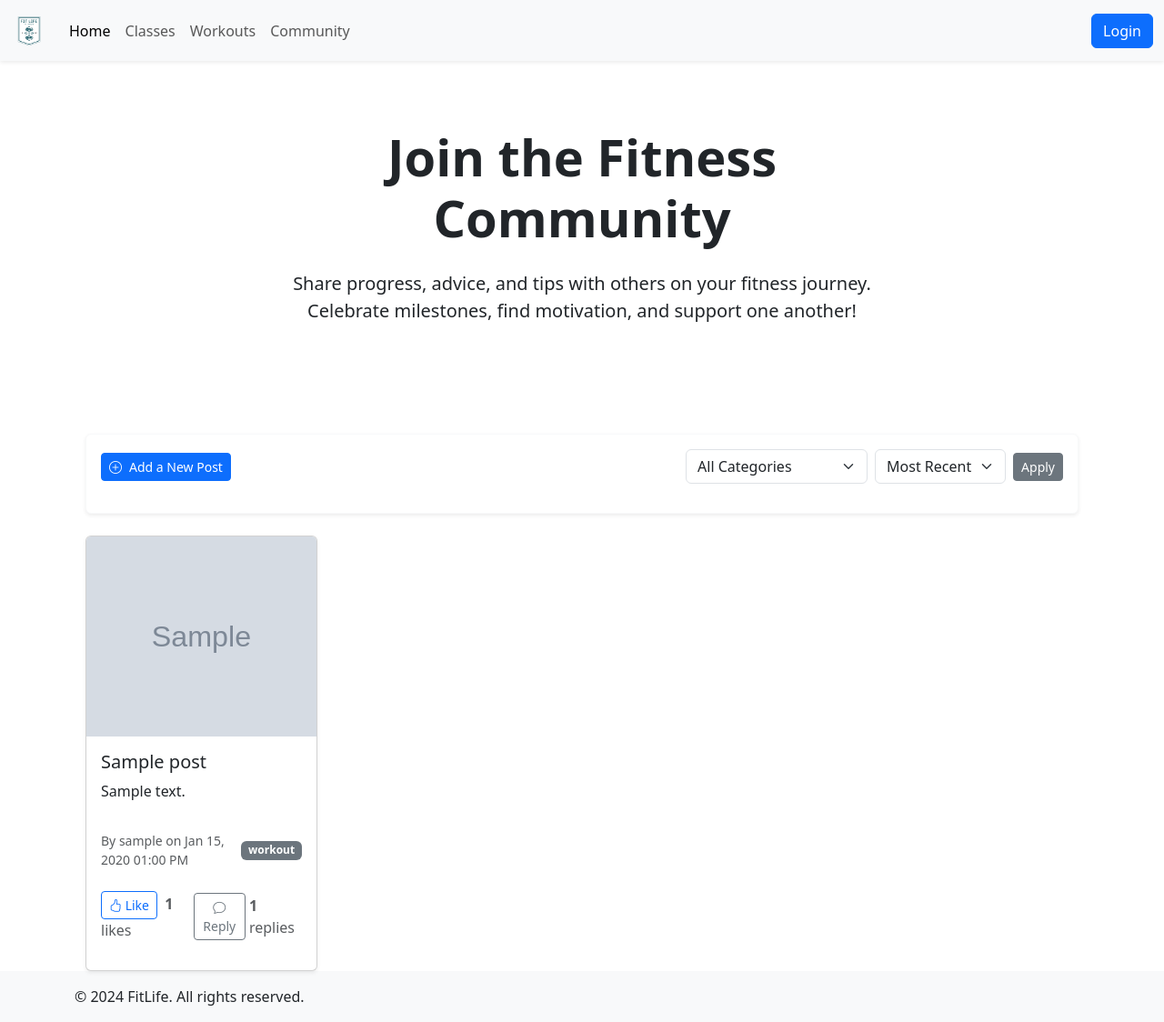
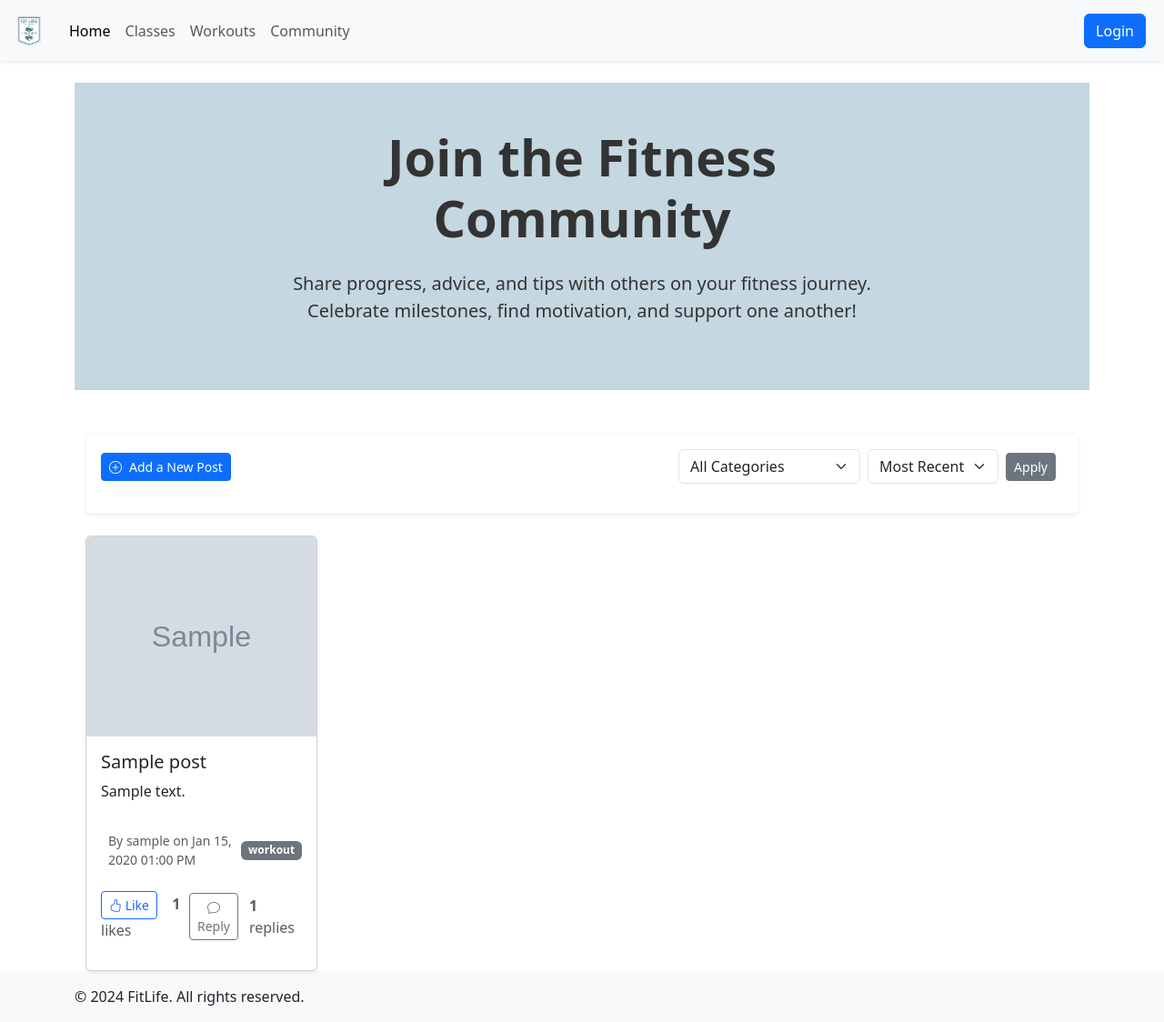
Before and after one commit to wakilsarfaraz/fitLifeContainer, a Django app: page /community/ in a window 1280 px wide. Shown: the whole page at 91% size. Run offline with Django 4.2, Linux system fonts and the light colour scheme; tables that the repository leaves empty hold one stand-in row (values such as "Sample post"); grey boxes marked "Sample" are stand-in pictures; some libraries are stand-ins or nearby versions.

Commit message:
coomunity style

```diff
--- a/community/static/css/styles.css
+++ b/community/static/css/styles.css
@@ -8,3 +8,17 @@
 
 .card-body .d-flex {
   margin-bottom: 0.5rem; /* Space between rows */
+}
+
+.btn {
+  margin-right: 0.5rem; /* Space between buttons */
+}
+
+.text-muted {
+  margin-left: 0.5rem; /* Space between text and icons */
+}
+
+.custom-bg-light-blue {
+  background-color: #c5d7e0;
+  color: #333;
+}
--- a/community/templates/community.html
+++ b/community/templates/community.html
@@ -92,9 +92,9 @@
                     {% csrf_token %}
                     <button type="submit" class="btn btn-outline-primary btn-sm me-1 like-button">
                       {% if user in post.liked_by %}
-                        <i class="bi bi-hand-thumbs-up-fill"></i> Unlike
+                        <i class="bi bi-hand-thumbs-up-fill icon-small"></i> Unlike
                       {% else %}
-                        <i class="bi bi-hand-thumbs-up"></i> Like
+                        <i class="bi bi-hand-thumbs-up icon-small"></i> Like
                       {% endif %}
                     </button>
                     <span class="text-muted"><strong>{{ post.likes_count }}</strong> likes</span>
@@ -102,14 +102,14 @@
                 </div>
                 <div class="d-flex align-items-center me-2">
                   <a href="{% url 'community:post_detail' post.id %}" class="btn btn-outline-secondary btn-sm me-1">
-                    <i class="bi bi-chat"></i> Reply
+                    <i class="bi bi-chat icon-small"></i> Reply
                   </a>
                   <span class="text-muted"><strong>{{ post.comments_count }}</strong> replies</span>
                 </div>
                 {% if user == post.user %}
                   <div class="d-flex align-items-center">
                     <button class="btn btn-outline-danger btn-sm delete-post-btn" data-bs-toggle="modal" data-bs-target="#deletePostModal" data-post-id="{{ post.id }}">
-                      <i class="bi bi-trash"></i> Delete
+                      <i class="bi bi-trash icon-small"></i> Delete
                     </button>
                   </div>
                 {% endif %}
```
